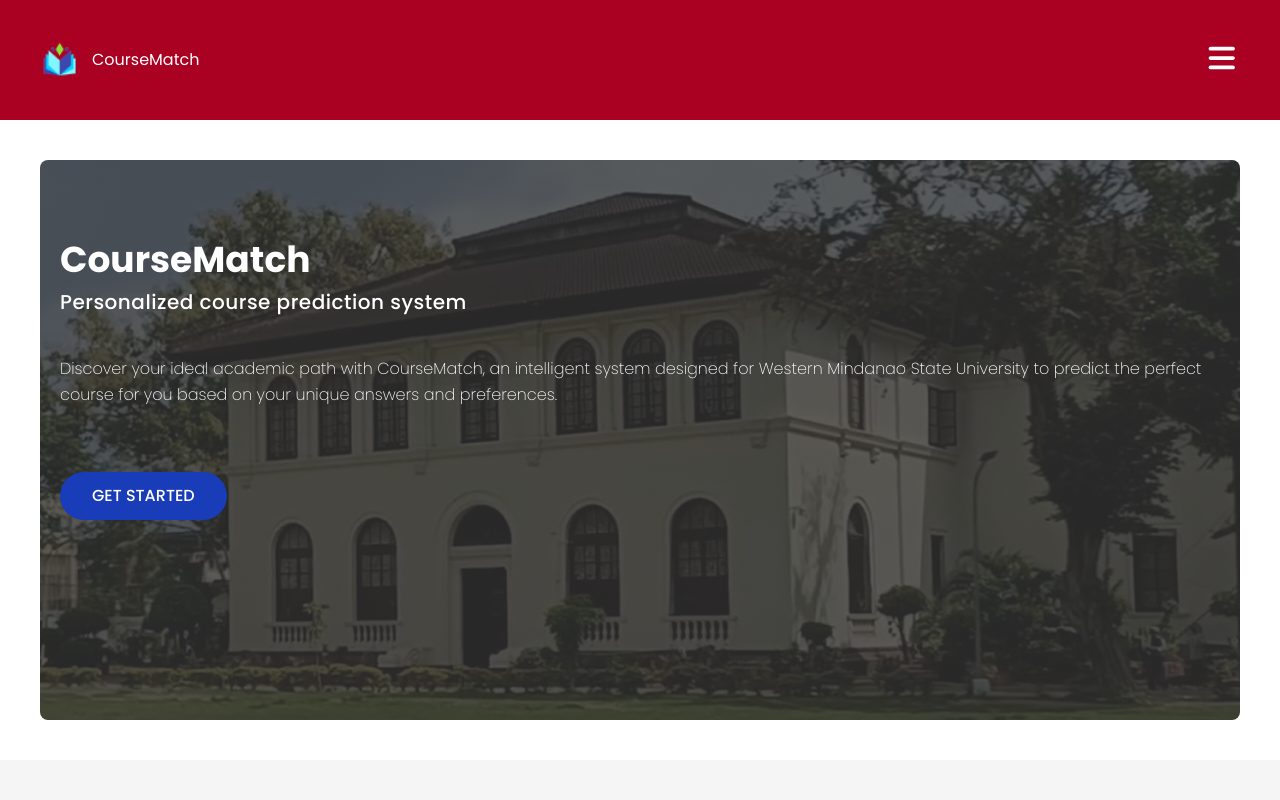
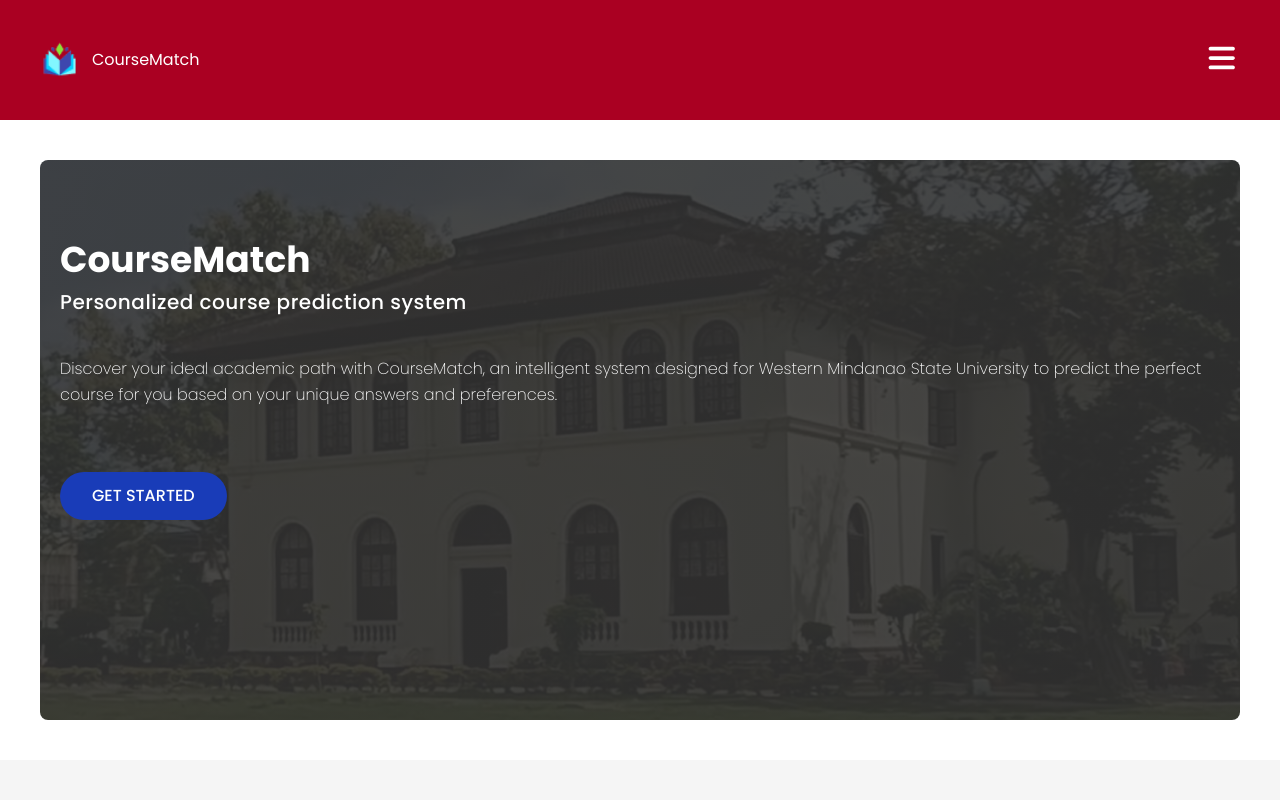
Before and after one commit to wilhelmusolejr/coursematch, a React (Vite) app in the folder client/: page / in a window 1280 px wide. Shown: the top 800 px of the page. Built offline with nearby package versions, Linux system fonts and the light colour scheme.

Commit message:
style: adjust background opacity from 0.8 to 0.9

```diff
--- a/client/src/App.css
+++ b/client/src/App.css
@@ -2,8 +2,8 @@
 
 /* -------- */
 .header-background {
-  background: linear-gradient(rgba(50, 50, 50, 0.8), rgba(50, 50, 50, 0.8)),
-    /* black overlay */ url("/images/heading_background.png"); /* actual image */
+  background: linear-gradient(rgba(50, 50, 50, 0.9), rgba(50, 50, 50, 0.9)),
+    url("/images/heading_background.png"); /* actual image */
   background-size: cover;
   background-position: center;
 }
```
